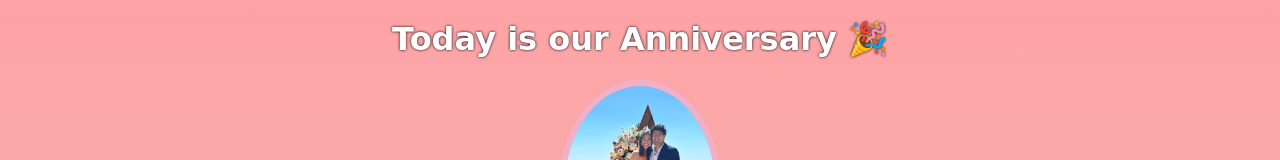
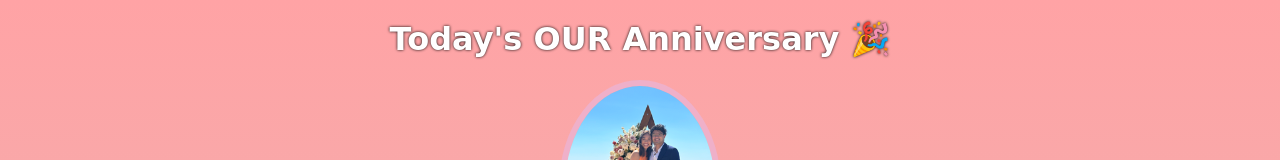
Before and after one commit to DenBac/anniversary-site, a website built with Vite: page index.html in a window 1280 px wide. Shown: the top 160 px of the page. Built offline with nearby package versions, Linux system fonts and the light colour scheme; a web font is replaced by a local one.

Commit message:
Update index.html

```diff
--- a/index.html
+++ b/index.html
@@ -7,7 +7,7 @@
     </head>
     <body>
         <div id="header">
-            <h1>Today is our Anniversary 🎉</h1>
+            <h1>Today's OUR Anniversary 🎉</h1>
             <img id="bff-img" src="images/anniversary.png">
             <h2 id="bday-age">1 year Together ❤️</h2>
             <h4 id="bday-date">14/03/2022</h4>
```
